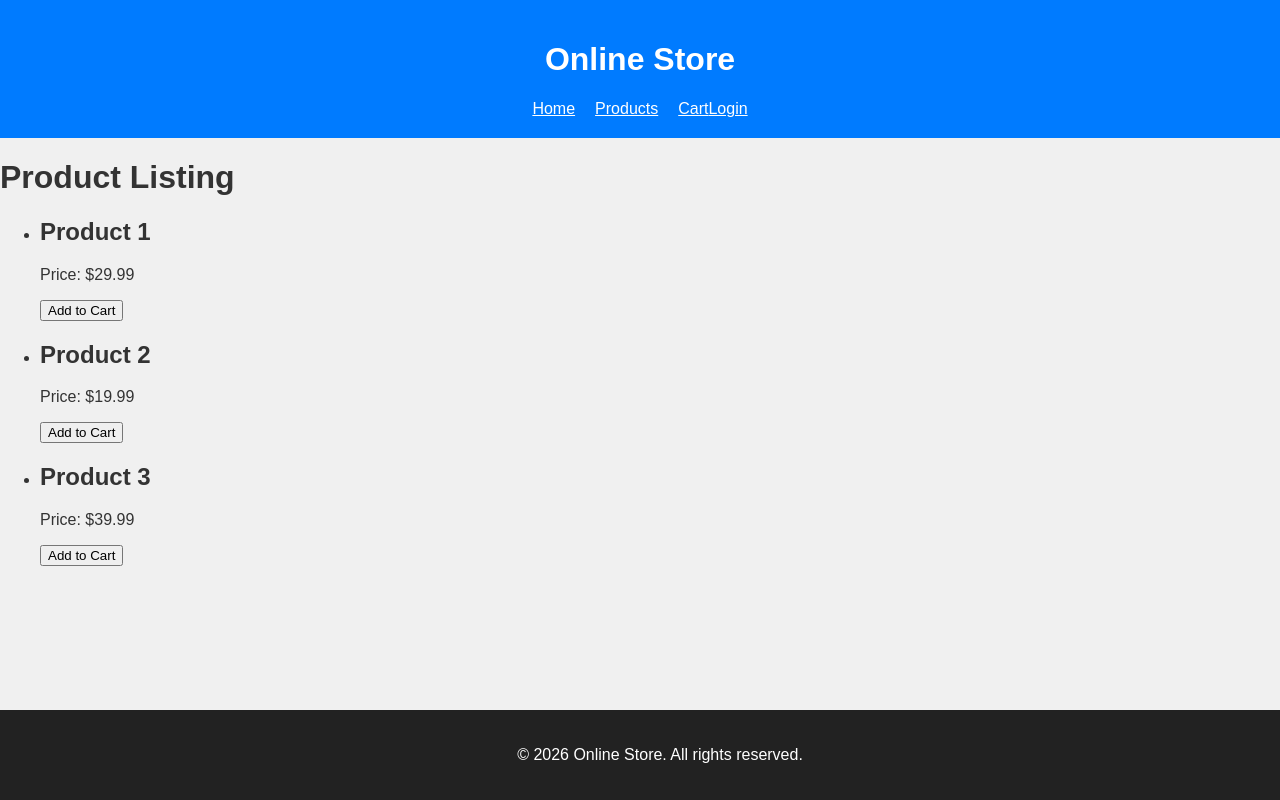
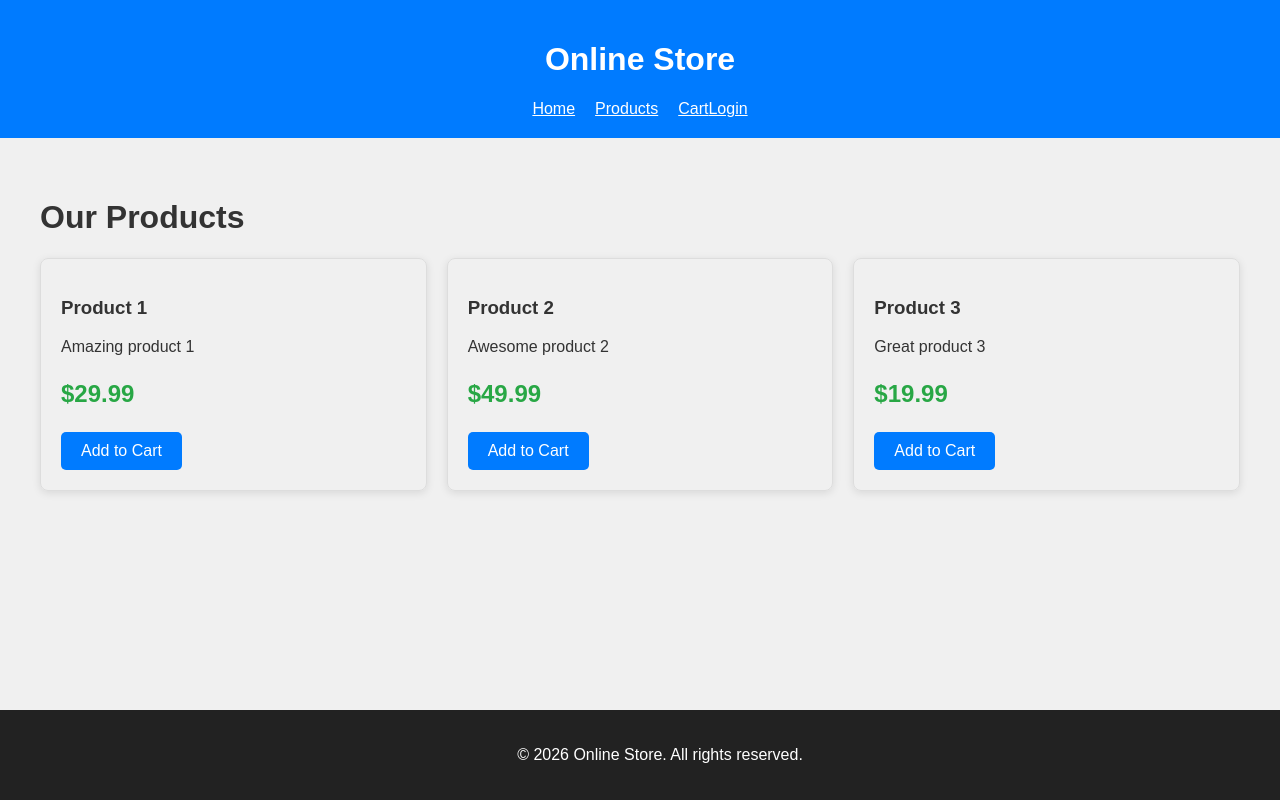
Before and after one commit to OWENjean/online-store, a Next.js app: page /products in a window 1280 px wide. Built offline with nearby package versions, Linux system fonts and the light colour scheme.

Commit message:
Refactor product listing and add cart functionality

```diff
--- a/app/products/page.tsx
+++ b/app/products/page.tsx
@@ -1,26 +1,47 @@
-import React from 'react';
+'use client';
+
+import { useState } from 'react';
 
 const products = [
-  { id: 1, name: 'Product 1', price: 29.99 },
-  { id: 2, name: 'Product 2', price: 19.99 },
-  { id: 3, name: 'Product 3', price: 39.99 },
+  { id: 1, name: 'Product 1', price: 29.99, description: 'Amazing product 1' },
+  { id: 2, name: 'Product 2', price: 49.99, description: 'Awesome product 2' },
+  { id: 3, name: 'Product 3', price: 19.99, description: 'Great product 3' },
 ];
 
-const ProductListing = () => {
+export default function ProductsPage() {
+  const [cart, setCart] = useState([]);
+
+  const handleAddToCart = (product) => {
+    setCart([...cart, product]);
+    alert(`${product.name} added to cart!`);
+  };
+
   return (
-    <div>
-      <h1>Product Listing</h1>
-      <ul>
-        {products.map((product) => (
-          <li key={product.id}>
-            <h2>{product.name}</h2>
-            <p>Price: ${product.price.toFixed(2)}</p>
-            <button>Add to Cart</button>
-          </li>
+    <div style={{ padding: '40px' }}>
+      <h1>Our Products</h1>
+      <div style={{ display: 'grid', gridTemplateColumns: 'repeat(auto-fit, minmax(300px, 1fr))', gap: '20px' }}>
+        {products.map(product => (
+          <div key={product.id} style={{ border: '1px solid #ddd', padding: '20px', borderRadius: '8px', boxShadow: '0 2px 8px rgba(0,0,0,0.1)' }}>
+            <h3>{product.name}</h3>
+            <p>{product.description}</p>
+            <p style={{ fontSize: '24px', fontWeight: 'bold', color: '#28a745' }}>${product.price.toFixed(2)}</p>
+            <button
+              onClick={() => handleAddToCart(product)}
+              style={{
+                padding: '10px 20px',
+                backgroundColor: '#007bff',
+                color: 'white',
+                border: 'none',
+                borderRadius: '5px',
+                cursor: 'pointer',
+                fontSize: '16px'
+              }}
+            >
+              Add to Cart
+            </button>
+          </div>
         ))}
-      </ul>
+      </div>
     </div>
   );
-};
-
-export default ProductListing;
+}
```
